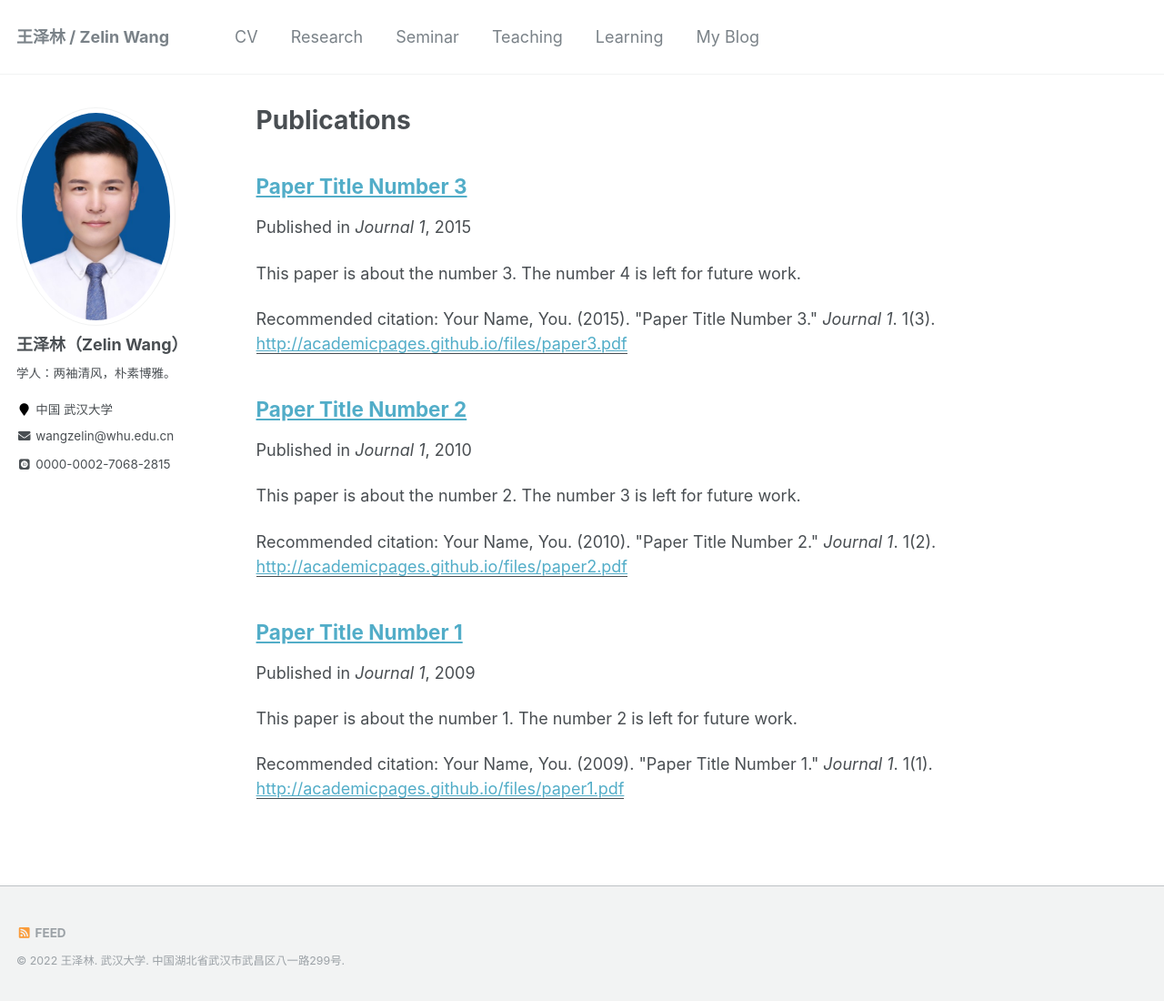
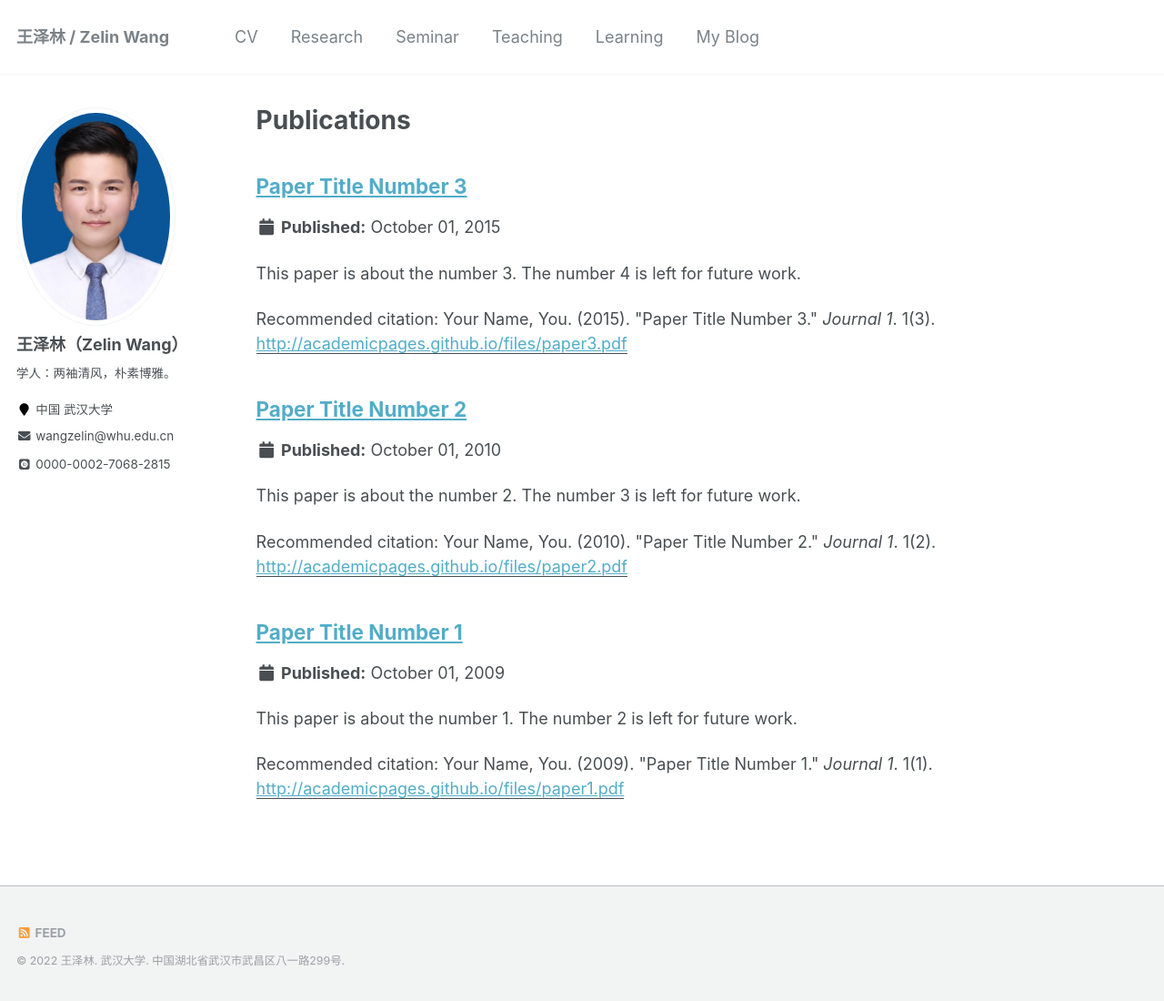
Before and after one commit to ColinWangZelin/colinwangzelin.github.io, a Jekyll site: the page built from _pages/publications.md, in a window 1280 px wide and 1102 px high. Shown: the whole window at 91% size. Built offline with Jekyll 4.4.1, drawn with Linux system fonts in a browser that asks for light colours; some web fonts are replaced.

Commit message:
Update archive-single.html

```diff
--- a/_includes/archive-single.html
+++ b/_includes/archive-single.html
@@ -40,7 +40,9 @@
 
         {% if post.collection == 'teaching' %}
           <p> {{ post.type }}, <i>{{ post.venue }}</i>, {{ post.date | default: "1900-01-01" | date: "%Y" }} </p>
-        {% elsif post.collection == 'publications' %}
+        {% elsif post.collection == 'learning' %}
+          <p> {{ post.type }}, <i>{{ post.venue }}</i>, {{ post.date | default: "1900-01-01" | date: "%Y" }} </p>
+        {% elsif post.collection == 'research' %}
           <p>Published in <i>{{ post.venue }}</i>, {{ post.date | default: "1900-01-01" | date: "%Y" }} </p>
         {% elsif post.date %}
          <p class="page__date"><strong><i class="fa fa-fw fa-calendar" aria-hidden="true"></i> {{ site.data.ui-text[site.locale].date_label | default: "Published:" }}</strong> <time datetime="{{ post.date | default: "1900-01-01" | date_to_xmlschema }}">{{ post.date | default: "1900-01-01" | date: "%B %d, %Y" }}</time></p>
```
